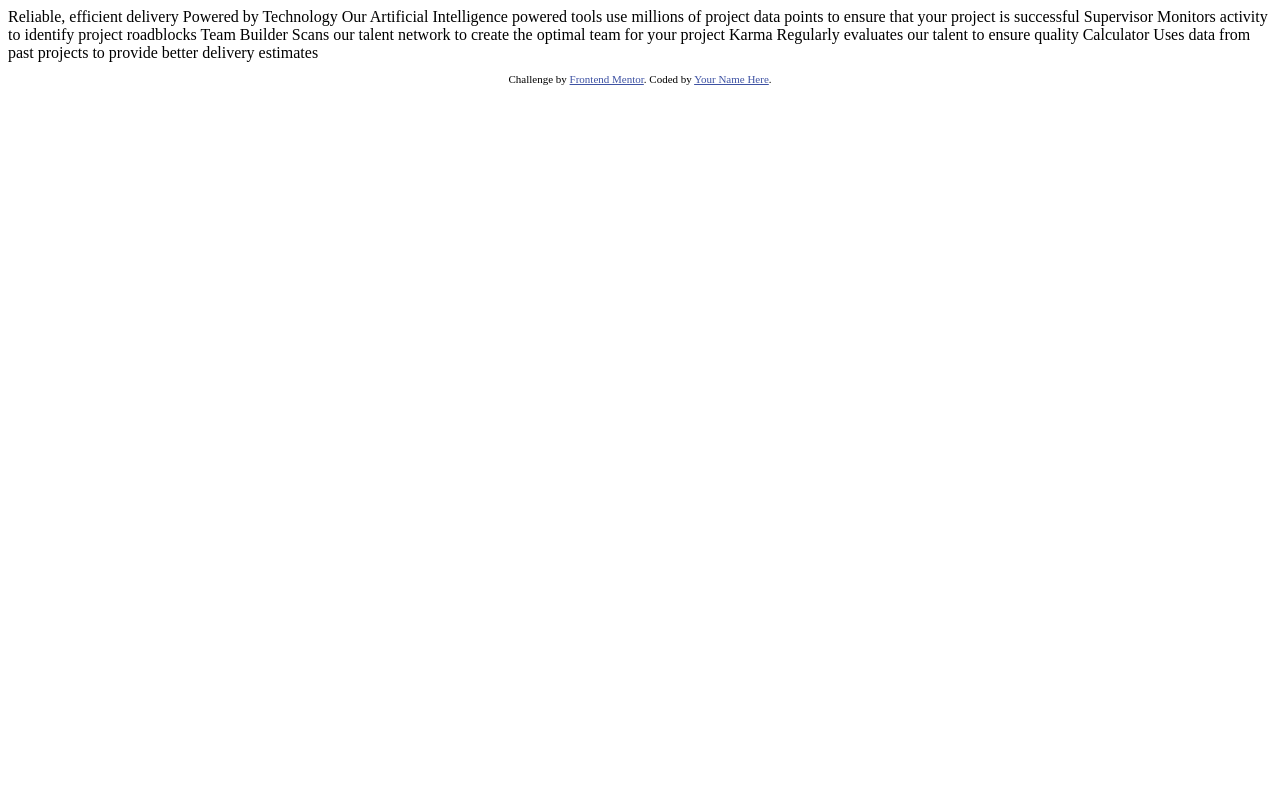
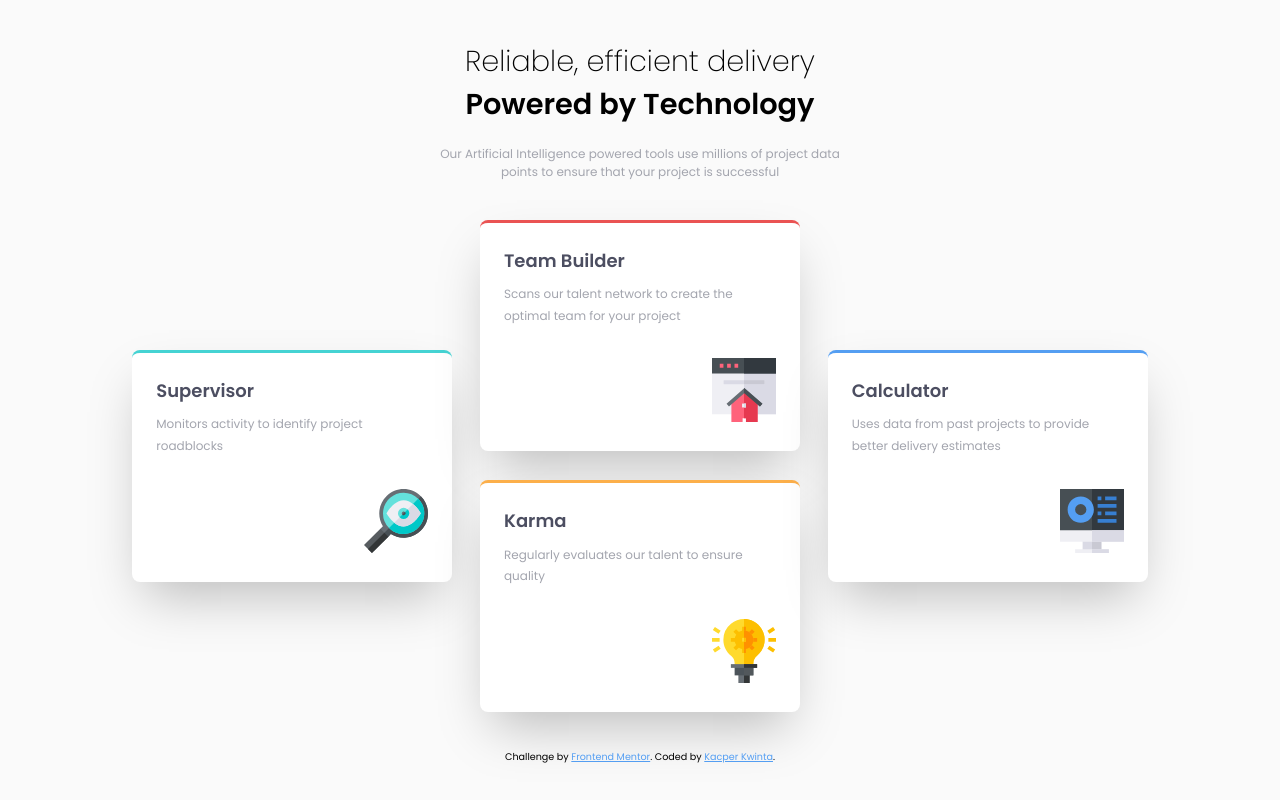
Before and after one commit to kacperkwinta/Four-card-feature-section, a plain HTML site: page index.html in a window 1280 px wide. Drawn offline with Linux system fonts and the light colour scheme.

Commit message:
FINAL 🥳🎉

```diff
--- a/index.html
+++ b/index.html
@@ -1,44 +1,90 @@
 <!DOCTYPE html>
 <html lang="en">
   <head>
-  <meta charset="UTF-8">
-  <meta name="viewport" content="width=device-width, initial-scale=1.0"> <!-- displays site properly based on user's device -->
-
-  <link rel="icon" type="image/png" sizes="32x32" href="./images/favicon-32x32.png">
-
+    <meta charset="UTF-8" />
+    <meta name="viewport" content="width=device-width, initial-scale=1.0" />
+    <link
+      rel="icon"
+      type="image/png"
+      sizes="32x32"
+      href="./images/favicon-32x32.png"
+    />
+    <!-- GOOGLE FONTS -->
+    <link rel="preconnect" href="https://fonts.googleapis.com" />
+    <link rel="preconnect" href="https://fonts.gstatic.com" crossorigin />
+    <link
+      href="https://fonts.googleapis.com/css2?family=Poppins:wght@200;400;600&display=swap"
+      rel="stylesheet"
+    />
+    <!-- CSS -->
+    <link rel="stylesheet" href="style.css" />
     <title>Frontend Mentor | Four card feature section</title>
-
-  <!-- Feel free to remove these styles or customise in your own stylesheet 👍 -->
-  <style>
-    .attribution { font-size: 11px; text-align: center; }
-    .attribution a { color: hsl(228, 45%, 44%); }
-  </style>
   </head>
   <body>
+    <main>
+      <header>
+        <h1 class="main-heading">
+          <span class="text-thin">Reliable, efficient delivery</span>
+          <span class="text-bold">Powered by Technology</span>
+        </h1>
+        <p class="header-paragraph">
+          Our Artificial Intelligence powered tools use millions of project data
+          points to ensure that your project is successful
+        </p>
+      </header>
 
-  Reliable, efficient delivery
-  Powered by Technology
+      <div class="container">
+        <div class="offer-box offer-box-cyan">
+          <h2 class="offer-box-heading">Supervisor</h2>
+          <p class="offer-box-description">
+            Monitors activity to identify project roadblocks
+          </p>
+          <div class="offer-box-img">
+            <img src="images/icon-supervisor.svg" alt="Supervisor Icon" />
+          </div>
+        </div>
 
-  Our Artificial Intelligence powered tools use millions of project data points
-  to ensure that your project is successful
+        <div class="wrapper">
+          <div class="offer-box offer-box-red mg-btm-b">
+            <h2 class="offer-box-heading">Team Builder</h2>
+            <p class="offer-box-description">
+              Scans our talent network to create the optimal team for your
+              project
+            </p>
+            <div class="offer-box-img">
+              <img src="images/icon-team-builder.svg" alt="Team Builder Icon" />
+            </div>
+          </div>
 
-  Supervisor
-  Monitors activity to identify project roadblocks
+          <div class="offer-box offer-box-yellow">
+            <h2 class="offer-box-heading">Karma</h2>
+            <p class="offer-box-description">
+              Regularly evaluates our talent to ensure quality
+            </p>
+            <div class="offer-box-img">
+              <img src="images/icon-karma.svg" alt="Karma Icon" />
+            </div>
+          </div>
+        </div>
 
-  Team Builder
-  Scans our talent network to create the optimal team for your project
-
-  Karma
-  Regularly evaluates our talent to ensure quality
-
-  Calculator
+        <div class="offer-box offer-box-blue">
+          <h2 class="offer-box-heading">Calculator</h2>
+          <p class="offer-box-description">
             Uses data from past projects to provide better delivery estimates
-
+          </p>
+          <div class="offer-box-img">
+            <img src="images/icon-calculator.svg" alt="Calculator Icon" />
+          </div>
+        </div>
+      </div>
+    </main>
 
     <footer>
       <p class="attribution">
-      Challenge by <a href="https://www.frontendmentor.io?ref=challenge" target="_blank">Frontend Mentor</a>.
-      Coded by <a href="#">Your Name Here</a>.
+        Challenge by
+        <a href="https://www.frontendmentor.io?ref=challenge" target="_blank"
+          >Frontend Mentor</a
+        >. Coded by <a href="https://github.com/kacperkwinta">Kacper Kwinta</a>.
       </p>
     </footer>
   </body>
--- /dev/null
+++ b/style.css
@@ -0,0 +1,162 @@
+:root {
+  --primary-one: hsl(0, 78%, 62%);
+  --primary-two: hsl(180, 62%, 55%);
+  --primary-three: hsl(34, 97%, 64%);
+  --primary-four: hsl(212, 86%, 64%);
+  --neutral-one: hsl(234, 12%, 34%);
+  --neutral-two: hsl(229, 6%, 66%);
+  --neutral-three: hsl(0, 0%, 98%);
+}
+
+*,
+*::after,
+*::before {
+  box-sizing: inherit;
+  padding: 0;
+  margin: 0;
+}
+
+html {
+  font-size: 62.5%;
+  font-family: "Poppins", sans-serif;
+}
+
+body {
+  box-sizing: border-box;
+  font-size: 1.5rem;
+  background-color: var(--neutral-three);
+}
+
+main {
+  margin: 5rem auto 0 auto;
+  max-width: 140rem;
+}
+
+/************/
+/* UTILITY  */
+/************/
+
+.mg-btm-b {
+  margin-bottom: 3.6rem;
+}
+
+header {
+  text-align: center;
+}
+
+.main-heading {
+  display: flex;
+  flex-direction: column;
+  margin-bottom: 2.4rem;
+}
+
+.text-thin {
+  font-weight: 200;
+  font-size: 3.6rem;
+}
+
+.text-bold {
+  font-size: 3.6rem;
+}
+
+.header-paragraph {
+  margin: 0 auto;
+  color: var(--neutral-two);
+  width: 50rem;
+  line-height: 1.5;
+}
+
+.container {
+  display: grid;
+  justify-items: center;
+  align-items: center;
+  grid-template-columns: 1fr 1fr 1fr;
+  padding: 4.8rem;
+}
+
+.offer-box {
+  width: 40rem;
+  padding: 3rem;
+  border-radius: 8px;
+  box-shadow: rgba(0, 0, 0, 0.25) 0px 25px 50px -12px;
+  background-color: #fff;
+}
+
+.offer-box-cyan {
+  border-top: 3px solid hsl(180, 62%, 55%);
+}
+.offer-box-red {
+  border-top: 3px solid hsl(0, 78%, 62%);
+}
+
+.offer-box-yellow {
+  border-top: 3px solid hsl(34, 97%, 64%);
+}
+
+.offer-box-blue {
+  border-top: 3px solid hsl(212, 86%, 64%);
+}
+
+.offer-box-heading {
+  color: var(--neutral-one);
+  margin-bottom: 1.2rem;
+}
+
+.offer-box-description {
+  color: var(--neutral-two);
+  line-height: 1.8;
+}
+
+.offer-box-img {
+  margin-top: 4rem;
+  text-align: right;
+}
+
+/* FOOTER */
+.attribution {
+  font-size: 1.2rem;
+  text-align: center;
+}
+
+.attribution a {
+  color: var(--primary-four);
+}
+
+/* BELOW 1340 PX */
+@media (max-width: 83.75em) {
+  html {
+    font-size: 50%;
+  }
+}
+
+/* BELOW 1100 PX */
+@media (max-width: 68.75em) {
+  .mg-btm-b {
+    margin-bottom: 3.2rem;
+  }
+
+  .container {
+    grid-template-columns: 1fr;
+    gap: 3.2rem;
+    padding: 4.8rem;
+  }
+
+  .offer-box-img {
+    margin-top: 2.4rem;
+  }
+}
+
+/* BELOW 432 PX */
+@media (max-width: 27em) {
+  .header-paragraph {
+    width: 90%;
+  }
+
+  .container {
+    padding: 3.2rem;
+  }
+
+  .offer-box {
+    width: 100%;
+  }
+}
```
Lines whose indentation alone changed are shown as unchanged.
